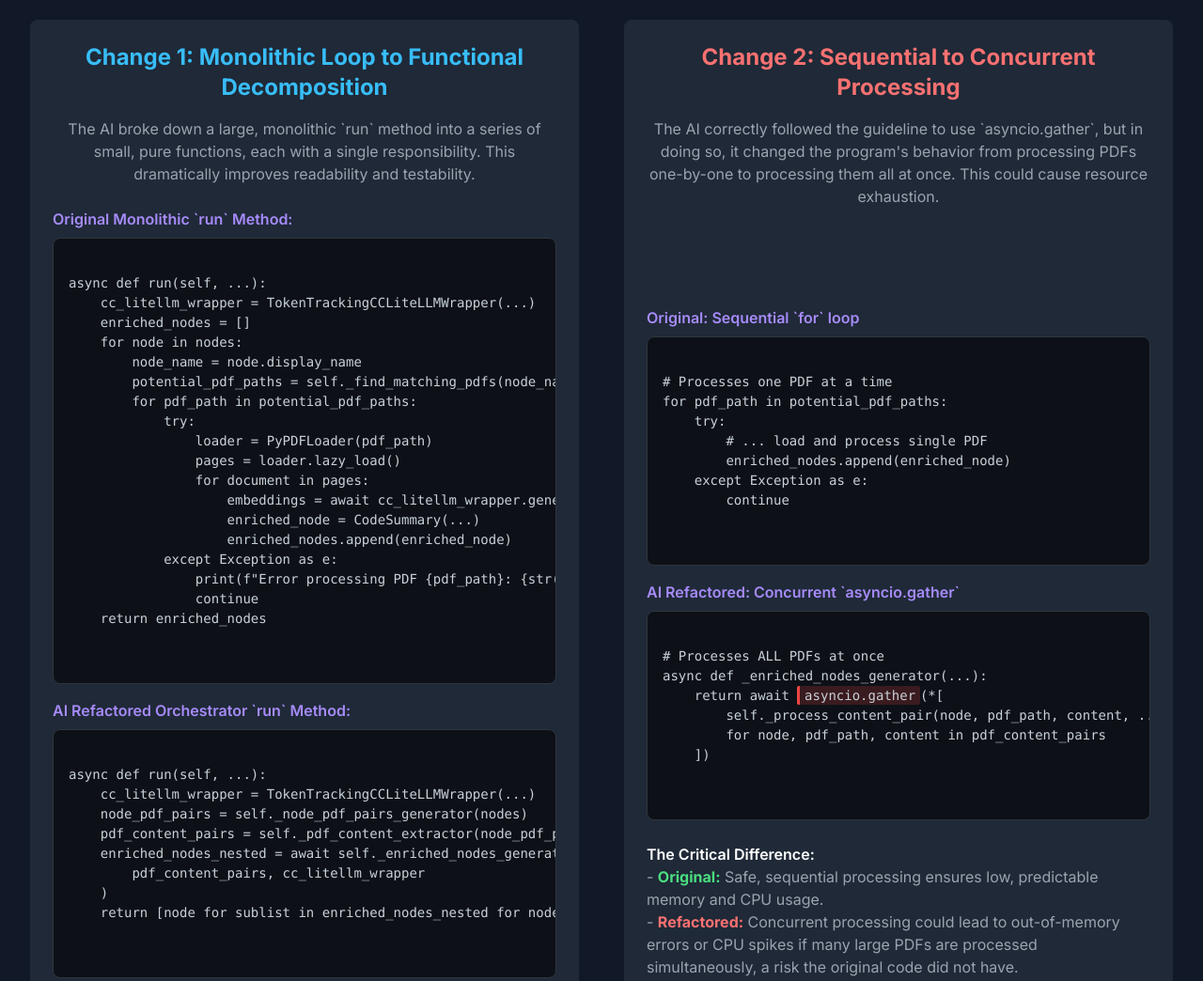
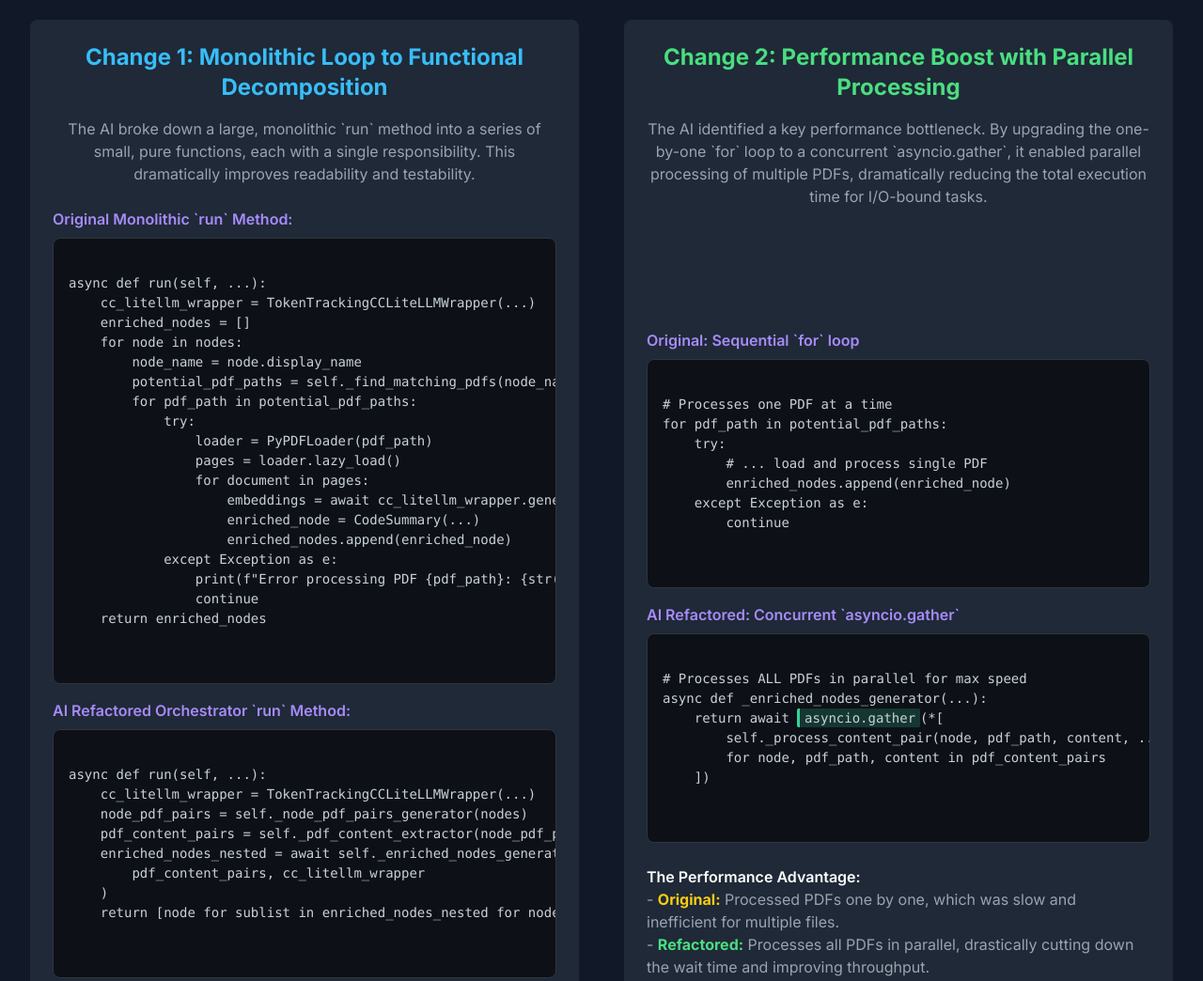
Before and after one commit to arghya-bandyopadhyay-30/junie_case_study, a plain HTML site: page index.html in a window 1280 px wide. Shown: the part 4360-5404 px from the top of the page at 94% size. Drawn offline with nearby package versions, Linux system fonts and the light colour scheme.

Commit message:
Enhance performance by refactoring PDF processing to use concurrent asyncio.gather, reducing execution time for I/O-bound tasks.

```diff
--- a/index.html
+++ b/index.html
@@ -444,8 +444,9 @@ class AWSQDeveloperTransform(Action):
 
                 <!-- Change 2: Concurrency Change -->
                 <div class="p-6 bg-gray-800 rounded-lg h-full flex flex-col">
-                    <h3 class="text-2xl font-bold text-center mb-4 text-red-400">Change 2: Sequential to Concurrent Processing</h3>
-                    <p class="text-center text-gray-400 mb-6 flex-grow">The AI correctly followed the guideline to use `asyncio.gather`, but in doing so, it changed the program's behavior from processing PDFs one-by-one to processing them all at once. This could cause resource exhaustion.</p>
+    <h3 class="text-2xl font-bold text-center mb-4 text-green-400">Change 2: Performance Boost with Parallel Processing</h3>
+    <p class="text-center text-gray-400 mb-6 flex-grow">The AI identified a key performance bottleneck. By upgrading the one-by-one `for` loop to a concurrent `asyncio.gather`, it enabled parallel processing of multiple PDFs, dramatically reducing the total execution time for I/O-bound tasks.</p>
+
     <p class="code-header">Original: Sequential `for` loop</p>
     <div class="code-block mb-4">
 <pre><code># Processes one PDF at a time
@@ -459,17 +460,18 @@ for pdf_path in potential_pdf_paths:
 
     <p class="code-header">AI Refactored: Concurrent `asyncio.gather`</p>
     <div class="code-block">
-<pre><code># Processes ALL PDFs at once
+<pre><code># Processes ALL PDFs in parallel for max speed
 async def _enriched_nodes_generator(...):
-    return await <span class="bug-highlight">asyncio.gather</span>(*[
+    return await <span class="good-highlight">asyncio.gather</span>(*[
         self._process_content_pair(node, pdf_path, content, ...)
         for node, pdf_path, content in pdf_content_pairs
     ])</code></pre>
     </div>
+
     <div class="mt-6">
-                        <p class="font-semibold text-white">The Critical Difference:</p>
-                        <p class="text-gray-400">- <strong class="text-green-400">Original:</strong> Safe, sequential processing ensures low, predictable memory and CPU usage.</p>
-                        <p class="text-gray-400">- <strong class="text-red-400">Refactored:</strong> Concurrent processing could lead to out-of-memory errors or CPU spikes if many large PDFs are processed simultaneously, a risk the original code did not have.</p>
+        <p class="font-semibold text-white">The Performance Advantage:</p>
+        <p class="text-gray-400">- <strong class="text-yellow-400">Original:</strong> Processed PDFs one by one, which was slow and inefficient for multiple files.</p>
+        <p class="text-gray-400">- <strong class="text-green-400">Refactored:</strong> Processes all PDFs in parallel, drastically cutting down the wait time and improving throughput.</p>
     </div>
 </div>
             </div>
```
Lines whose indentation alone changed are shown as unchanged.
